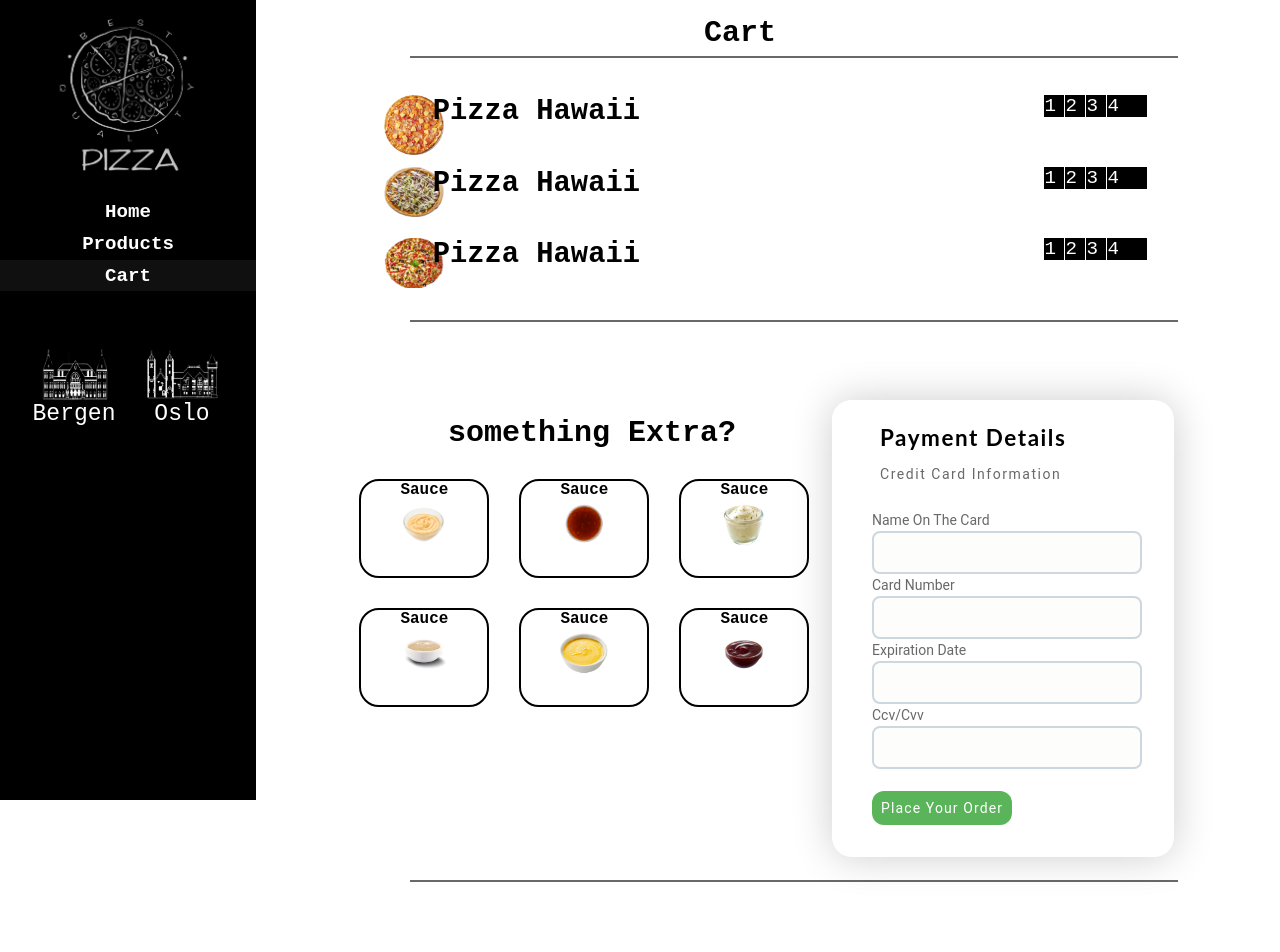
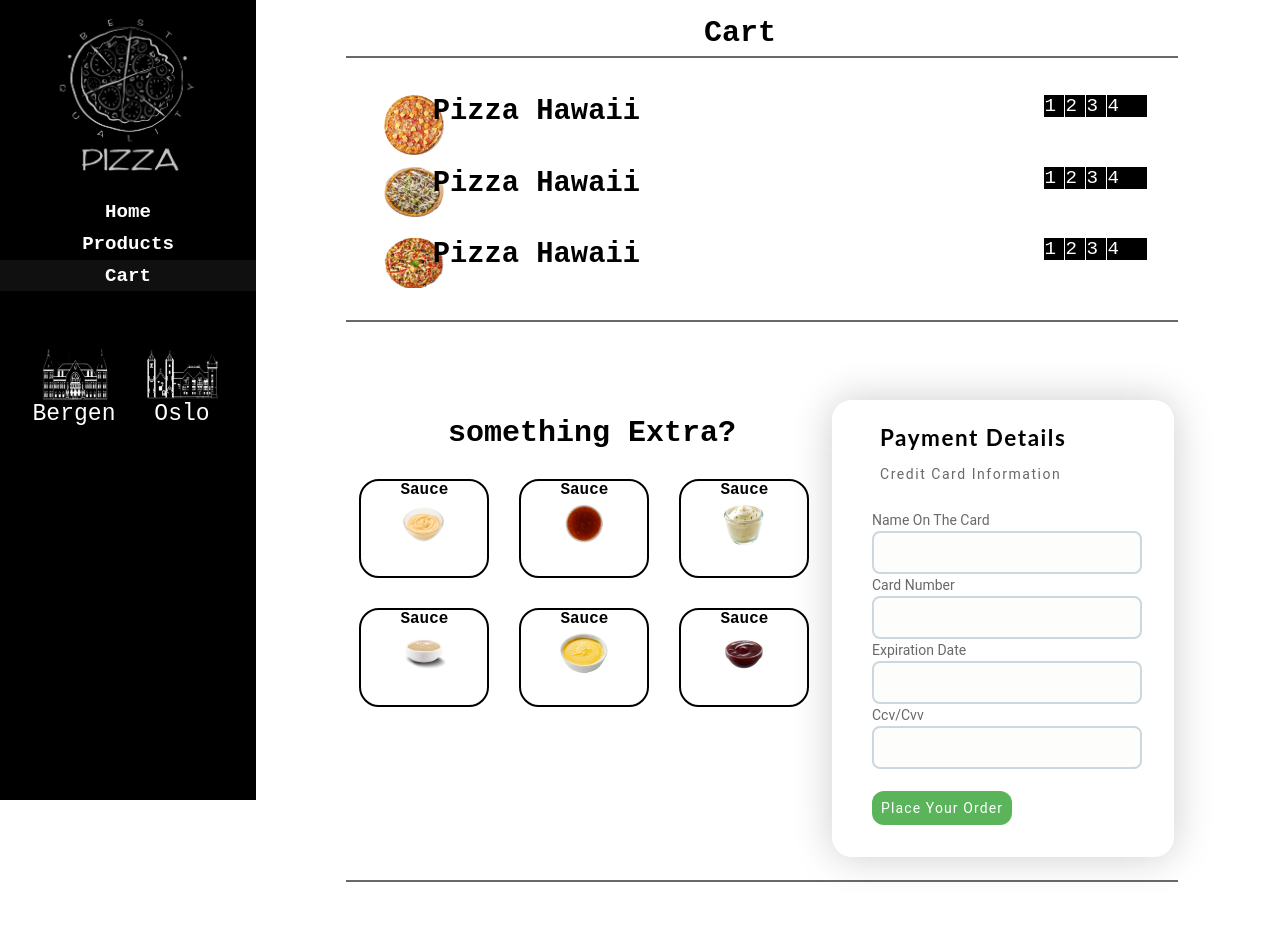
Before and after one commit to PeterJakobs1/pizza, a React (Create React App) app: page /CartPage in a window 1280 px wide. Shown: the top 952 px of the page. Built offline with nearby package versions, Linux system fonts and the light colour scheme.

Commit message:
refactor

```diff
--- a/src/styles/_cartPage.scss
+++ b/src/styles/_cartPage.scss
@@ -49,7 +49,7 @@
 
     #headerLine{
         position: absolute;
-        width: 60%;
+        width: 65%;
         top:7%;
         right: 8%;
         border: 1px solid rgb(105,105,105);
@@ -57,14 +57,14 @@
 
     #headerLine2{
         position: absolute;
-        width: 60%;
+        width: 65%;
         top: 40%;
         right: 8%;
         border: 1px solid rgb(105,105,105);
     }
     #headerLine3{
         position: absolute;
-        width: 60%;
+        width: 65%;
         top: 110%;
         right: 8%;
         border: 1px solid rgb(105,105,105);
```
